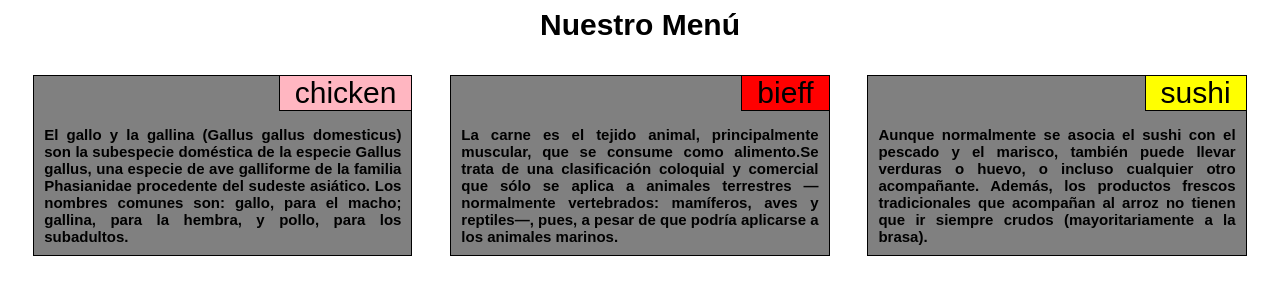
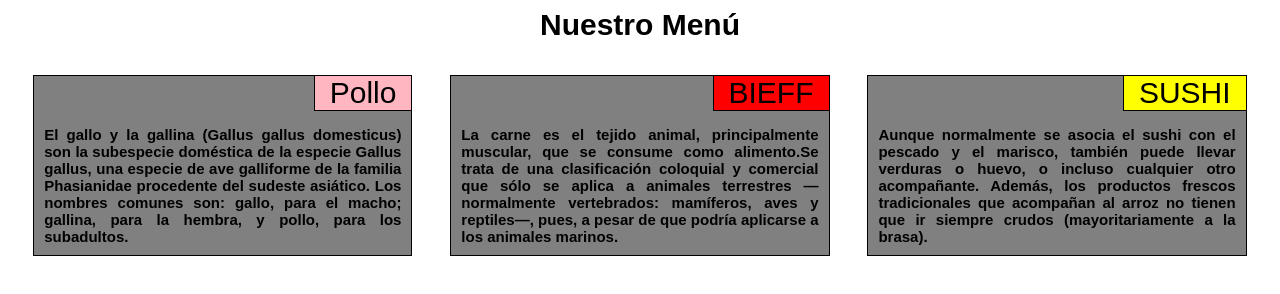
Before and after one commit to acondeUM/EntregaModulo2, a plain HTML site: page index.html in a window 1280 px wide. Drawn offline with Linux system fonts and the light colour scheme.

Commit message:
Update index.html

```diff
--- a/index.html
+++ b/index.html
@@ -9,16 +9,16 @@
 	<body>
 		<h1>Nuestro Menú</h1>
 		<section class="box">
-			<span class="title pink">chicken</span>
+			<span class="title pink">Pollo</span>
 			<h2>El gallo y la gallina (Gallus gallus domesticus) son la subespecie doméstica de la especie Gallus gallus, una especie de ave galliforme de la familia Phasianidae procedente del sudeste asiático. Los nombres comunes son: gallo, para el macho; gallina, para la hembra, y pollo, para los subadultos.</h2>
 		</section>
 		<section class="box">
-			<span class="title red">bieff</span>
+			<span class="title red">BIEFF</span>
 			<h2>La carne es el tejido animal, principalmente muscular, que se consume como alimento.Se trata de una clasificación coloquial y comercial que sólo se aplica a animales terrestres —normalmente vertebrados: mamíferos, aves y reptiles—, pues, a pesar de que podría aplicarse a los animales marinos.
 			</h2>
 		</section>
 		<section class="box tablet-two-columns">
-			<span class="title yellow">sushi</span>
+			<span class="title yellow">SUSHI</span>
 			<h2>Aunque normalmente se asocia el sushi con el pescado y el marisco, también puede llevar verduras o huevo, o incluso cualquier otro acompañante. Además, los productos frescos tradicionales que acompañan al arroz no tienen que ir siempre crudos (mayoritariamente a la brasa).
 			</h2>
 		</section>
```
